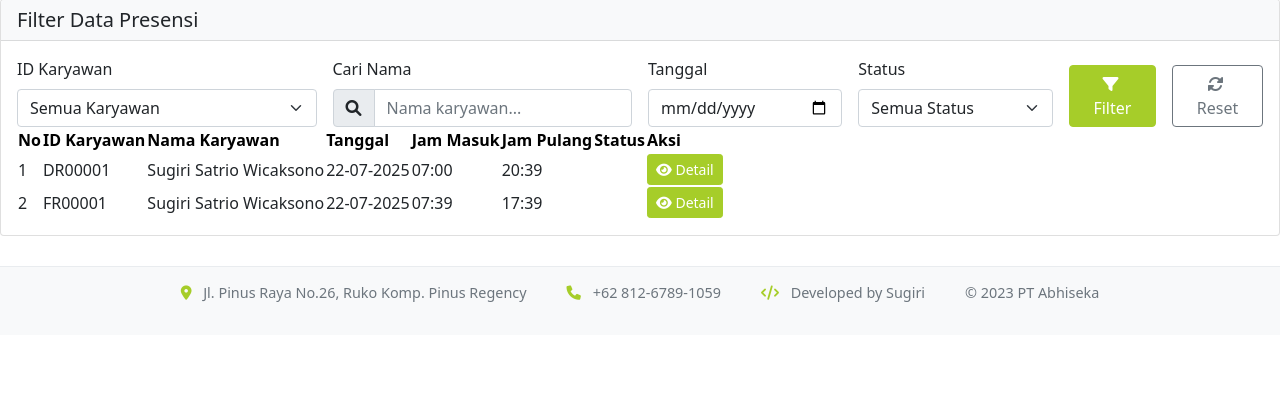
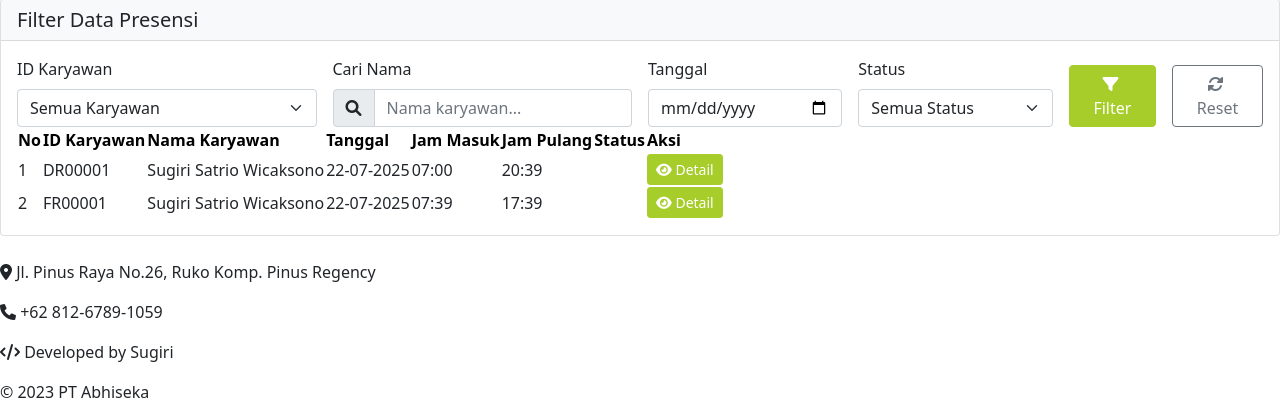
Before and after one commit to SugiriSW/Presensi_AbhisekaKP, a PHP site: page /daftar_presensi.php in a window 1280 px wide. Shown: the part 597-1017 px from the top of the page. Before the commit the page ends 899 px from the top, so only its background shows below. Run offline with PHP 8.4, Linux system fonts and the light colour scheme; a user stored in the database is signed in; data comes from the database, SQL or seed files in the repository; data that the repository does not hold is empty.

Commit message:
Update Footer

```diff
--- a/frontend/daftar_presensi.php
+++ b/frontend/daftar_presensi.php
@@ -203,48 +203,6 @@ $foto_path = !empty($user['foto_path']) ? $user['foto_path'] : '../images/defaul
         .avatar-container:hover {
             transform: scale(1.03);
         }
-        .flat-footer {
-    background-color: #f8f9fa;
-    border-top: 1px solid #e9ecef;
-    padding: 15px 0;
-    margin-top: 30px;
-}
-
-.footer-content {
-    display: flex;
-    flex-wrap: wrap;
-    justify-content: center;
-    align-items: center;
-    gap: 20px 40px;
-    max-width: 1200px;
-    margin: 0 auto;
-    padding: 0 20px;
-    font-size: 0.9rem;
-    color: #6c757d;
-}
-
-.footer-section {
-    display: flex;
-    align-items: center;
-}
-
-.footer-section i {
-    margin-right: 8px;
-    color: var(--primary-color);
-}
-
-/* Responsive adjustment */
-@media (max-width: 600px) {
-    .footer-content {
-        flex-direction: column;
-        gap: 10px;
-        text-align: center;
-    }
-
-    .footer-section {
-        justify-content: center;
-    }
-}
 
     </style>
 </head>
@@ -502,8 +460,10 @@ $foto_path = !empty($user['foto_path']) ? $user['foto_path'] : '../images/defaul
             </div>
         </div>
     </div>
+</div>
+</div>
 
-    <!-- Footer yang telah disesuaikan -->
+    <!-- Footer -->
     <footer class="flat-footer">
         <div class="footer-content">
             <div class="footer-section">
```
Also changed, not shown: css/style.css (+0 -19 lines).
